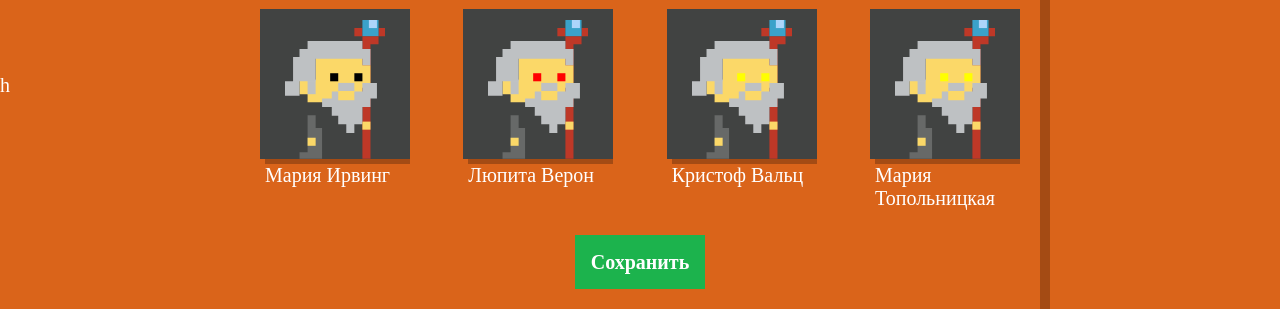
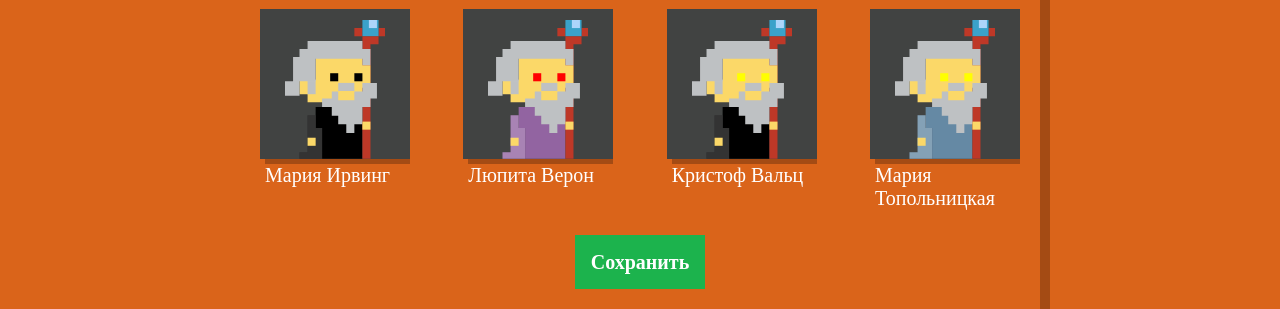
Before and after one commit to Kristine79/82297-code-and-magick-17, a website: page index.html in a window 1280 px wide. Shown: the part 670-979 px from the top of the page. Drawn offline with Linux system fonts and the light colour scheme; a web font is replaced by a local one.

Commit message:
Сделала 3 задание - вернула мантии

```diff
--- a/index.html
+++ b/index.html
@@ -170,7 +170,7 @@
     <div class="setup-similar-content">
       <svg xmlns="http://www.w3.org/2000/svg" viewBox="0 0 62 86" class="setup-similar-wizard">
         <g class="wizard">
-          <use xlink:ref="#wizard-coat" class="wizard-coat"></use>
+          <use xlink:href="#wizard-coat" class="wizard-coat"></use>
           <use xlink:href="#wizard-head" class="wizard-head"></use>
           <use xlink:href="#wizard-eyes" class="wizard-eyes"></use>
           <use xlink:href="#wizard-hands" class="wizard-hands"></use>
@@ -180,9 +180,6 @@
     <p class="setup-similar-label">Петр Петров</p>
   </div>
 </template>
-
-
-h
 
 <script>
 
```
